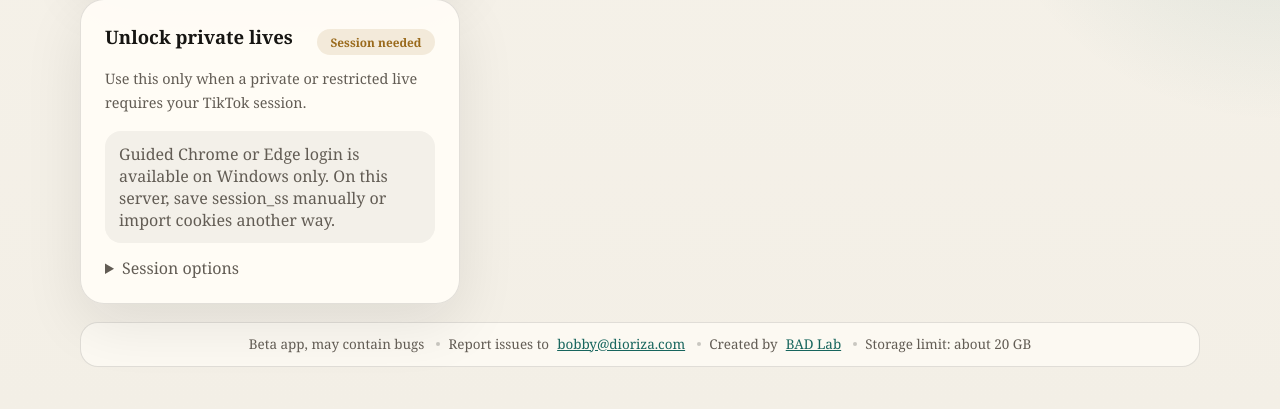
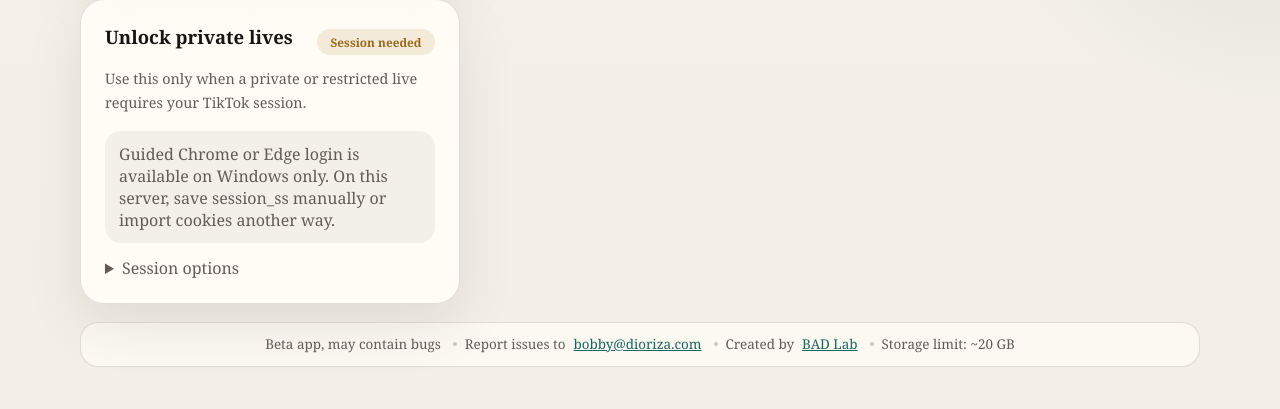
Before and after one commit to anfieldlad/tiktok-live-recorder-app, a FastAPI app: page / in a window 1280 px wide. Shown: the part 786-1195 px from the top of the page. Run offline with FastAPI, Linux system fonts and the light colour scheme; data that the repository does not hold is empty.

Commit message:
Tighten storage footer copy

```diff
--- a/app/templates/record.html
+++ b/app/templates/record.html
@@ -180,7 +180,7 @@
         <span class="footer-item">Beta app, may contain bugs</span>
         <span class="footer-item">Report issues to <a href="mailto:bobby@dioriza.com">bobby@dioriza.com</a></span>
         <span class="footer-item">Created by <a href="https://badai.tech/" target="_blank" rel="noreferrer">BAD Lab</a></span>
-        <span class="footer-item">Storage limit: about 20 GB</span>
+        <span class="footer-item">Storage limit: ~20 GB</span>
       </div>
     </footer>
   </main>
--- a/app/templates/watch.html
+++ b/app/templates/watch.html
@@ -172,7 +172,7 @@
         <span class="footer-item">Beta app, may contain bugs</span>
         <span class="footer-item">Report issues to <a href="mailto:bobby@dioriza.com">bobby@dioriza.com</a></span>
         <span class="footer-item">Created by <a href="https://badai.tech/" target="_blank" rel="noreferrer">BAD Lab</a></span>
-        <span class="footer-item">Storage limit: about 20 GB</span>
+        <span class="footer-item">Storage limit: ~20 GB</span>
       </div>
     </footer>
   </main>
```
